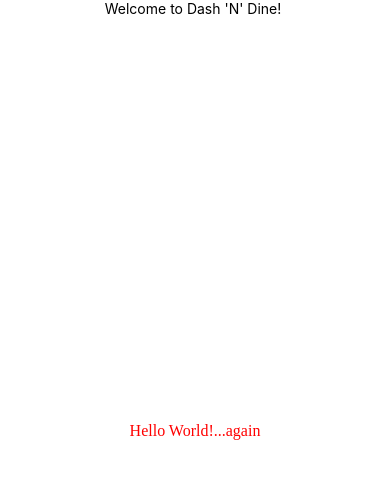
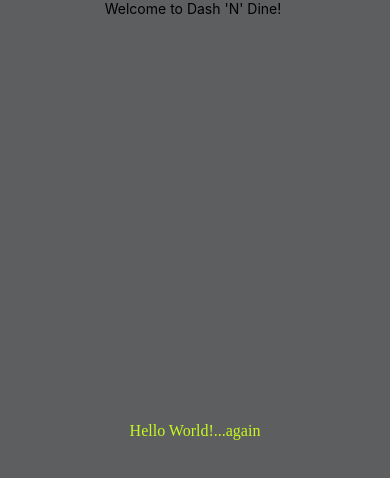
Before and after one commit to veepgoose/DashAndDine, a React Native app in the folder DashNDine/: screen / in a window 390 px wide. Shown: the top 478 px of the page. Built offline with nearby package versions, Linux system fonts and the light colour scheme.

Commit message:
Setup components

```diff
--- a/DashNDine/App.js
+++ b/DashNDine/App.js
@@ -15,7 +15,7 @@ export default function App() {
 const styles = StyleSheet.create({
   container: {
     flex: 1,
-    backgroundColor: '#fff',
+    backgroundColor: '#5D5E60',
     alignItems: 'center',
     justifyContent: 'center',
   },
--- a/DashNDine/Screens/Homepage/Homepage.js
+++ b/DashNDine/Screens/Homepage/Homepage.js
@@ -8,7 +8,7 @@ function Homepage() {
     return (
       <View style={styles.container}>
         {/* Your login form and UI elements */}
-        <p style={{color: 'red'}}>Hello World!...again</p>
+        <p style={{color:'#C6F91F'}}>Hello World!...again</p>
       </View>
     );
   }
```
